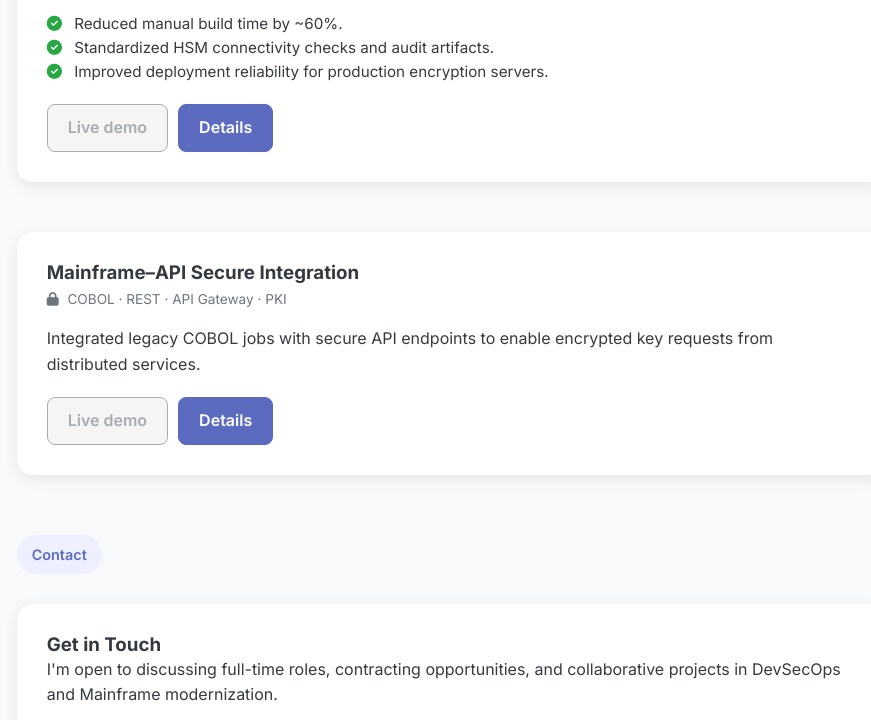
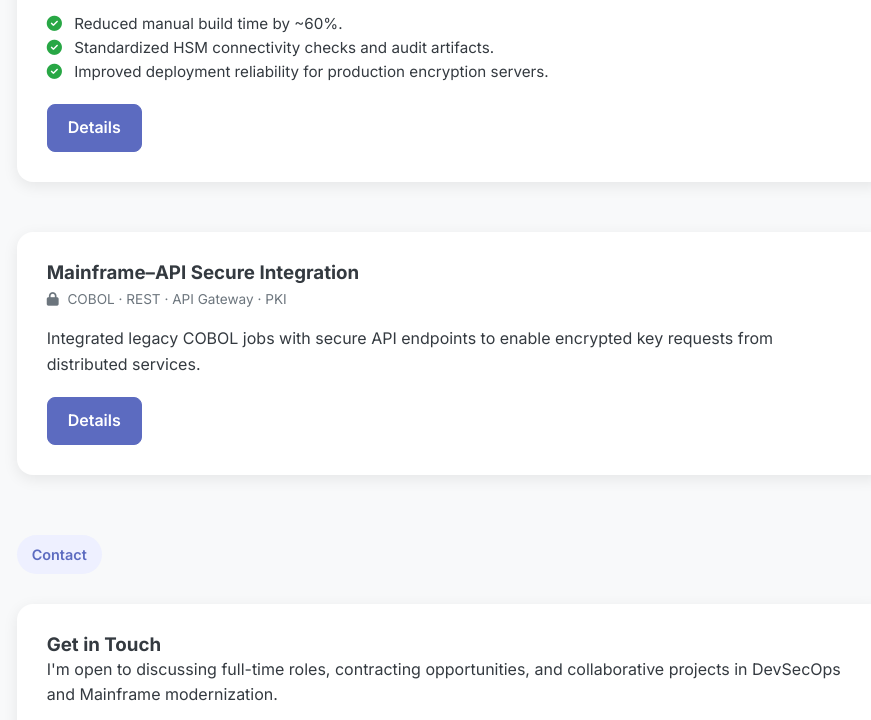
Before and after one commit to sravankumardasari23/Portfolio-Website, a plain HTML site: page index.html in a window 1280 px wide. Shown: the part 2358-3078 px from the top of the page, without its empty margins (334-1205 px from the left). Drawn offline with Linux system fonts and the light colour scheme.

Commit message:
Commented live demo buttons in code.

```diff
--- a/index.html
+++ b/index.html
@@ -161,7 +161,7 @@
                             <li><i class="fas fa-check-circle"></i> Improved deployment reliability for production encryption servers.</li>
                         </ul>
                         <div class="proj-links">
-                            <a href="#" class="btn disabled">Live demo</a>
+                           <!-- <a href="#" class="btn disabled">Live demo</a> -->
                             <a href="#" class="btn primary-btn">Details</a>
                         </div>
                     </div>
@@ -171,7 +171,7 @@
                         <p class="meta"><i class="fas fa-lock"></i> COBOL · REST · API Gateway · PKI</p>
                         <p>Integrated legacy COBOL jobs with secure API endpoints to enable encrypted key requests from distributed services.</p>
                         <div class="proj-links">
-                            <a class="btn disabled">Live demo</a>
+                          <!--  <a class="btn disabled">Live demo</a>  -->
                             <a class="btn primary-btn">Details</a>
                         </div>
                     </div>
```
